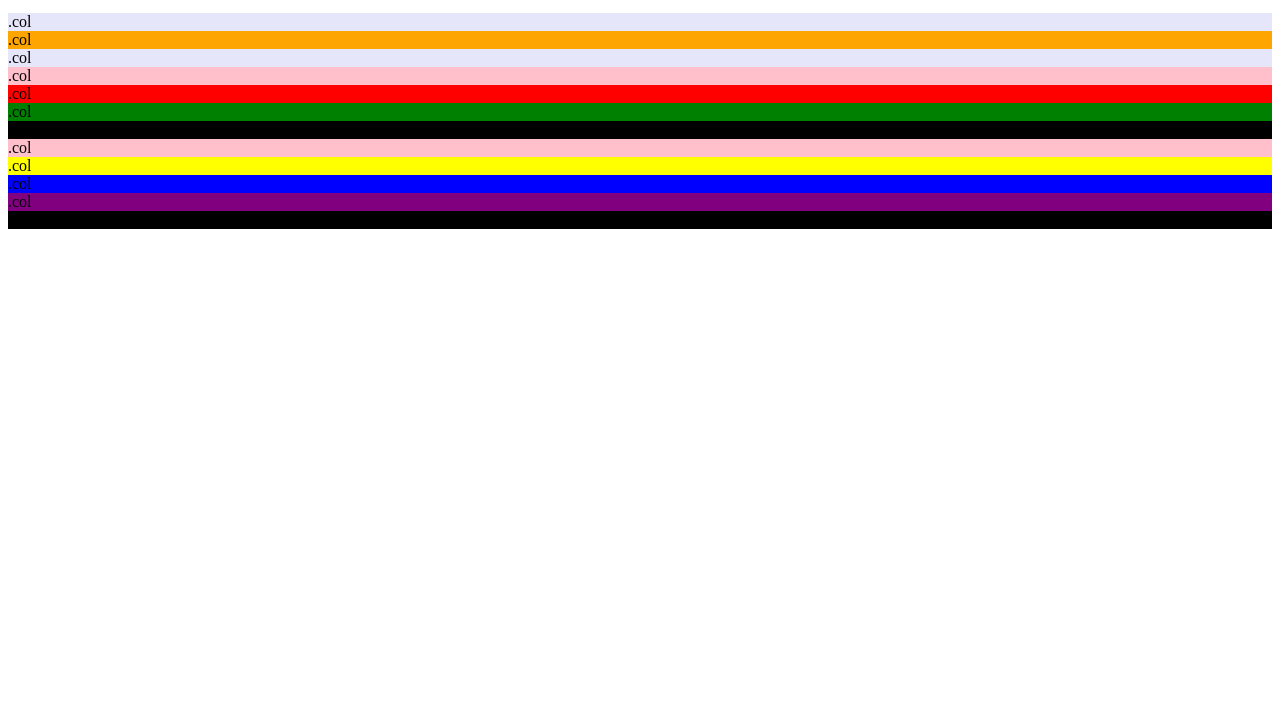
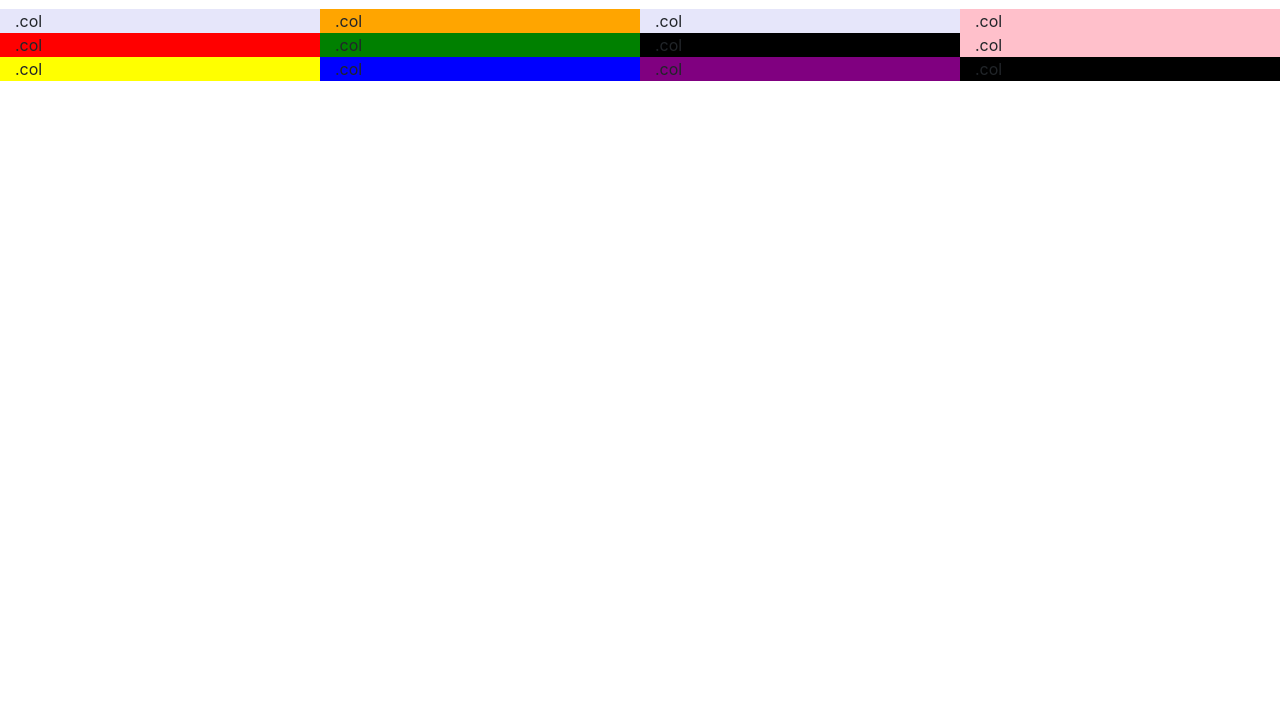
Before and after one commit to zetta03/gridchallenge, a plain HTML site: page index.html in a window 1280 px wide. Shown: the part 87-800 px from the top of the page. Drawn offline with nearby package versions, Linux system fonts and the light colour scheme.

Commit message:
Update index.html
changes made

```diff
--- a/index.html
+++ b/index.html
@@ -1,3 +1,13 @@
+<!DOCTYPE html>
+<html lang="en">
+<head>
+  <title>Bootstrap Example</title>
+  <meta charset="utf-8">
+  <meta name="viewport" content="width=device-width, initial-scale=1">
+  <link rel="stylesheet" href="https://maxcdn.bootstrapcdn.com/bootstrap/4.5.2/css/bootstrap.min.css">
+  <script src="https://ajax.googleapis.com/ajax/libs/jquery/3.5.1/jquery.min.js"></script>
+  <script src="https://cdnjs.cloudflare.com/ajax/libs/popper.js/1.16.0/umd/popper.min.js"></script>
+  <script src="https://maxcdn.bootstrapcdn.com/bootstrap/4.5.2/js/bootstrap.min.js"></script>
 </head>
 <body>
 
@@ -5,18 +15,18 @@
   <h1>Grid challenge</h1>
   <p>Zetta Lewis</p>
   <div class="row">
-    <div class="col" style="background-color:lavender;">.col</div>
-    <div class="col" style="background-color:orange;">.col</div>
-    <div class="col" style="background-color:lavender;">.col</div>
-    <div class="col" style="background-color:pink;">.col</div>
-    <div class="col" style="background-color:red;">.col</div>
-    <div class="col" style="background-color:green;">.col</div>
-    <div class="col" style="background-color:black;">.col</div>
-    <div class="col" style="background-color:pink;">.col</div>
-    <div class="col" style="background-color:yellow;">.col</div>
-    <div class="col" style="background-color:blue;">.col</div>
-    <div class="col" style="background-color:purple;">.col</div>
-    <div class="col" style="background-color:black;">.col</div>
+    <div class="col-sm-3" style="background-color:lavender;">.col</div>
+    <div class="col-sm-3"style="background-color:orange;">.col</div>
+    <div class="col-sm-3" style="background-color:lavender;">.col</div>
+    <div class="col-sm-3" style="background-color:pink;">.col</div>
+    <div class="col-sm-3" style="background-color:red;">.col</div>
+    <div class="col-sm-3" style="background-color:green;">.col</div>
+    <div class="col-sm-3" style="background-color:black;">.col</div>
+    <div class="col-sm-3" style="background-color:pink;">.col</div>
+    <div class="col-sm-3" style="background-color:yellow;">.col</div>
+    <div class="col-sm-3" style="background-color:blue;">.col</div>
+    <div class="col-sm-3" style="background-color:purple;">.col</div>
+    <div class="col-sm-3" style="background-color:black;">.col</div>
   </div>
 </div>
 
```
